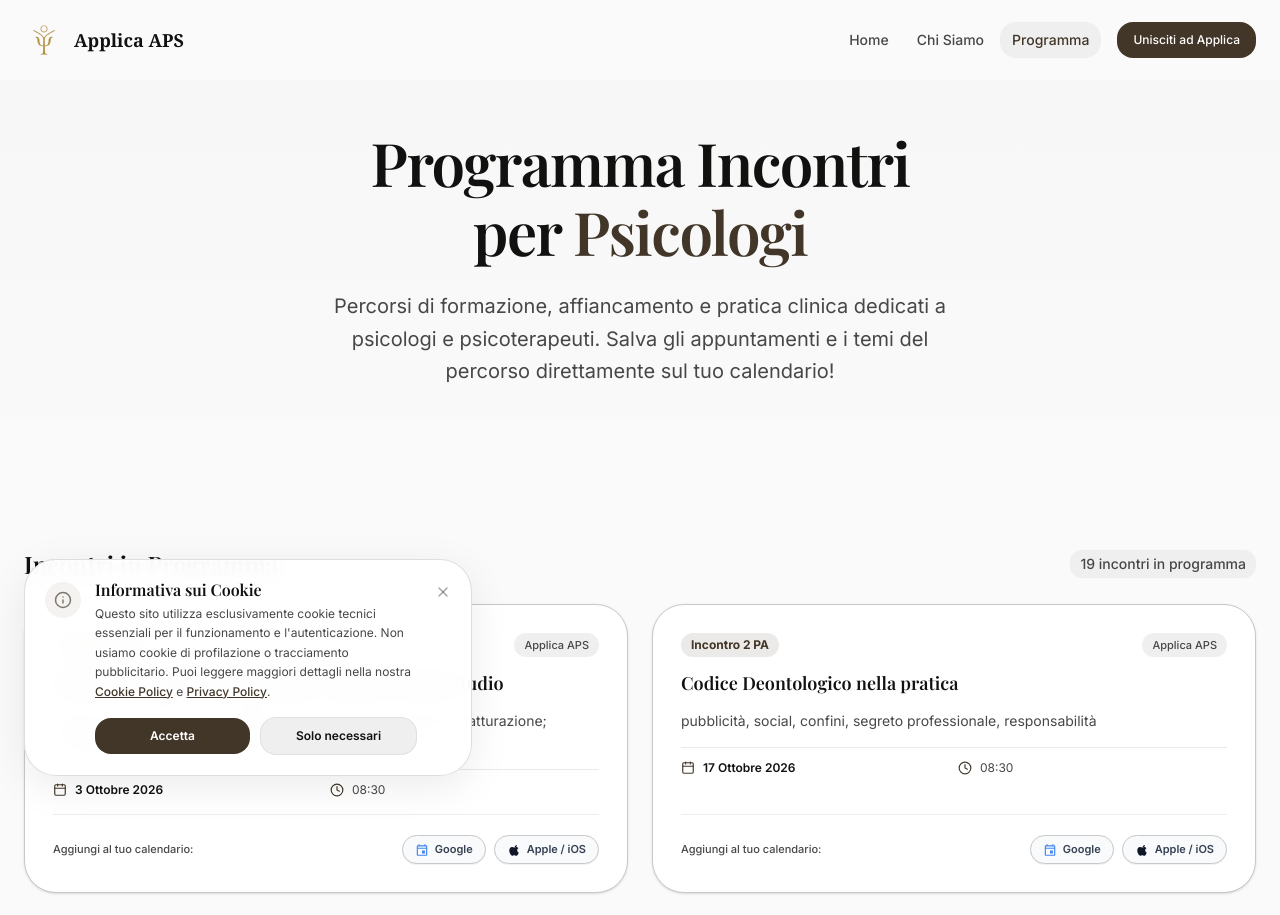
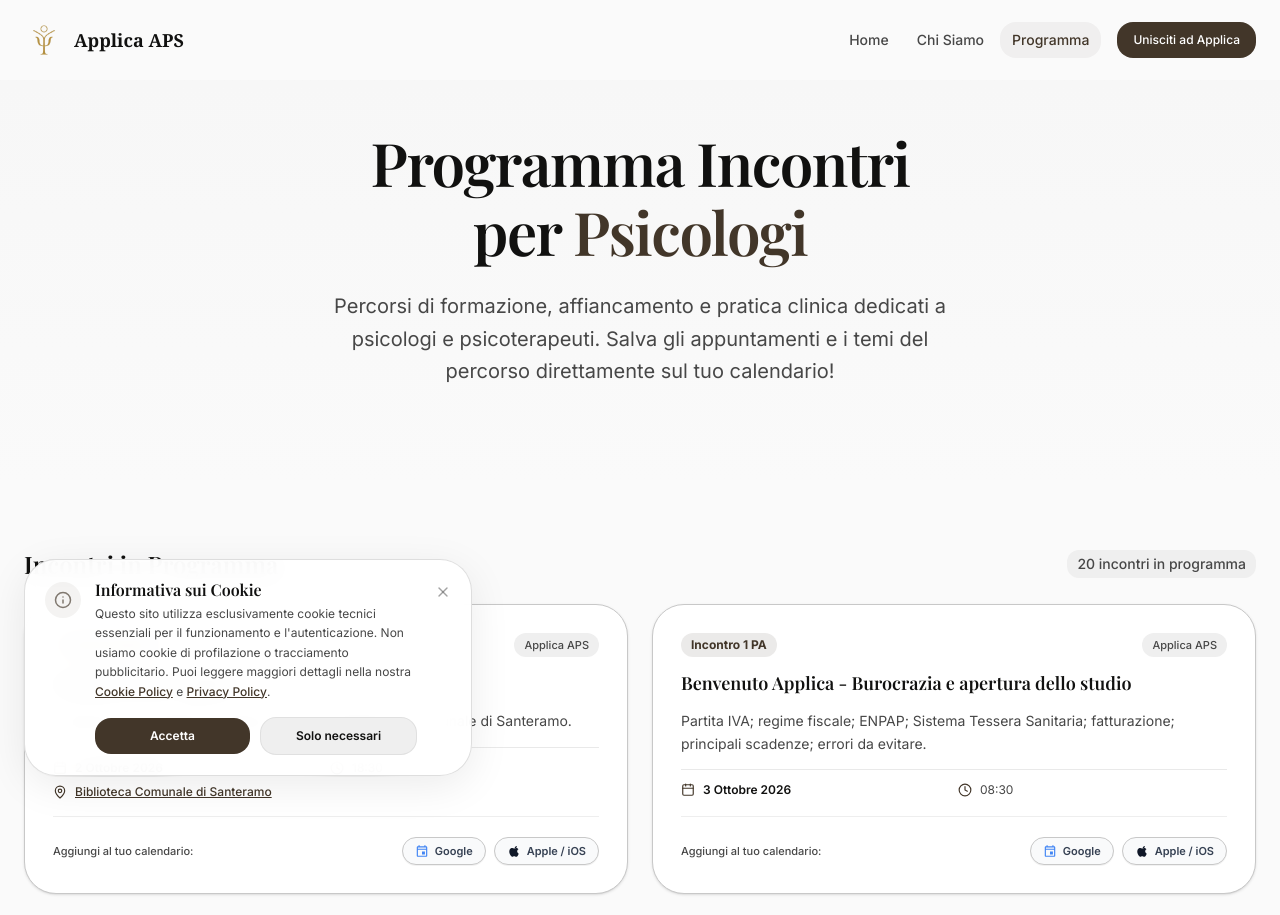
Before and after one commit to applicaaps/applica, a Next.js app in the folder applica-app/: page /programma in a window 1280 px wide. Shown: the top 915 px of the page. Built offline with nearby package versions, Linux system fonts and the light colour scheme; a web font is replaced by a local one.

Commit message:
aggiunta evento inaugurazione

```diff
--- a/applica-app/app/programma/page.tsx
+++ b/applica-app/app/programma/page.tsx
@@ -6,7 +6,8 @@
   Calendar,
   Clock,
   MessageSquare,
-  Bell
+  Bell,
+  MapPin
 } from "lucide-react"
 import { RevealSection } from "@/components/RevealSection"
 import { Button } from "@/components/ui/Button"
@@ -39,10 +40,33 @@
   year: number
   month: number
   day: number
+  startHour?: number
+  startMinute?: number
+  endHour?: number
+  endMinute?: number
+  location?: string
+  locationUrl?: string
 }
 
 // Struttura dati ufficiale caricata da ListaIncontri.md con titolo e descrizione separati
 const eventsData: EventItem[] = [
+  {
+    id: 0,
+    incontro: "Evento speciale",
+    dateDisplay: "2 Ottobre 2026",
+    timeDisplay: "18:30",
+    title: "Inaugurazione Applica",
+    description: "Inaugurazione ufficiale di Applica presso la Biblioteca Comunale di Santeramo.",
+    year: 2026,
+    month: 10,
+    day: 2,
+    startHour: 18,
+    startMinute: 30,
+    endHour: 20,
+    endMinute: 30,
+    location: "Biblioteca Comunale di Santeramo",
+    locationUrl: "https://maps.app.goo.gl/yiWQ3Q95DcAWJ6xx7"
+  },
   {
     id: 1,
     incontro: "Incontro 1 PA",
@@ -256,8 +280,13 @@
 
 // Calcola le date ISO per il calendario
 function getEventDates(event: EventItem) {
-  const start = new Date(event.year, event.month - 1, event.day, 8, 30, 0)
-  const end = new Date(start.getTime() + 2 * 60 * 60 * 1000) // 2 ore di durata predefinita
+  const startH = event.startHour ?? 8
+  const startM = event.startMinute ?? 30
+  const endH = event.endHour ?? (startH + 2)
+  const endM = event.endMinute ?? startM
+
+  const start = new Date(event.year, event.month - 1, event.day, startH, startM, 0)
+  const end = new Date(event.year, event.month - 1, event.day, endH, endM, 0)
 
   const toIsoBasic = (d: Date) => d.toISOString().replace(/-|:|\.\d\d\d/g, "")
   return {
@@ -274,7 +303,7 @@
     ? `${event.description}\n\nOrganizzato da Applica APS (https://applicaaps.com)`
     : `Organizzato da Applica APS (https://applicaaps.com)`
   const details = encodeURIComponent(detailsContent)
-  const location = encodeURIComponent("Applica APS")
+  const location = encodeURIComponent(event.location || "Applica APS")
 
   return `https://calendar.google.com/calendar/render?action=TEMPLATE&text=${title}&details=${details}&location=${location}&dates=${startIso}/${endIso}`
 }
@@ -283,6 +312,7 @@
 function downloadAppleIcs(event: EventItem) {
   const { startIso, endIso } = getEventDates(event)
   const descText = event.description ? `${event.description} - Organizzato da Applica APS` : "Organizzato da Applica APS"
+  const locText = event.location || "Applica APS"
 
   const icsContent = [
     "BEGIN:VCALENDAR",
@@ -292,7 +322,7 @@
     "BEGIN:VEVENT",
     `SUMMARY:${event.title.replace(/\n/g, " ")}`,
     `DESCRIPTION:${descText.replace(/\n/g, " ")}`,
-    "LOCATION:Applica APS",
+    `LOCATION:${locText.replace(/\n/g, " ")}`,
     `DTSTART:${startIso}`,
     `DTEND:${endIso}`,
     "STATUS:CONFIRMED",
@@ -379,6 +409,23 @@
                           <Clock size={14} className="text-[var(--color-primary)] shrink-0" />
                           <span>{event.timeDisplay}</span>
                         </div>
+                        {event.location && (
+                          <div className="flex items-center gap-2 sm:col-span-2 text-[var(--color-primary)] font-medium">
+                            <MapPin size={14} className="shrink-0" />
+                            {event.locationUrl ? (
+                              <a
+                                href={event.locationUrl}
+                                target="_blank"
+                                rel="noopener noreferrer"
+                                className="underline hover:opacity-80 transition-opacity"
+                              >
+                                {event.location}
+                              </a>
+                            ) : (
+                              <span>{event.location}</span>
+                            )}
+                          </div>
+                        )}
                       </div>
                     </div>
 
```
